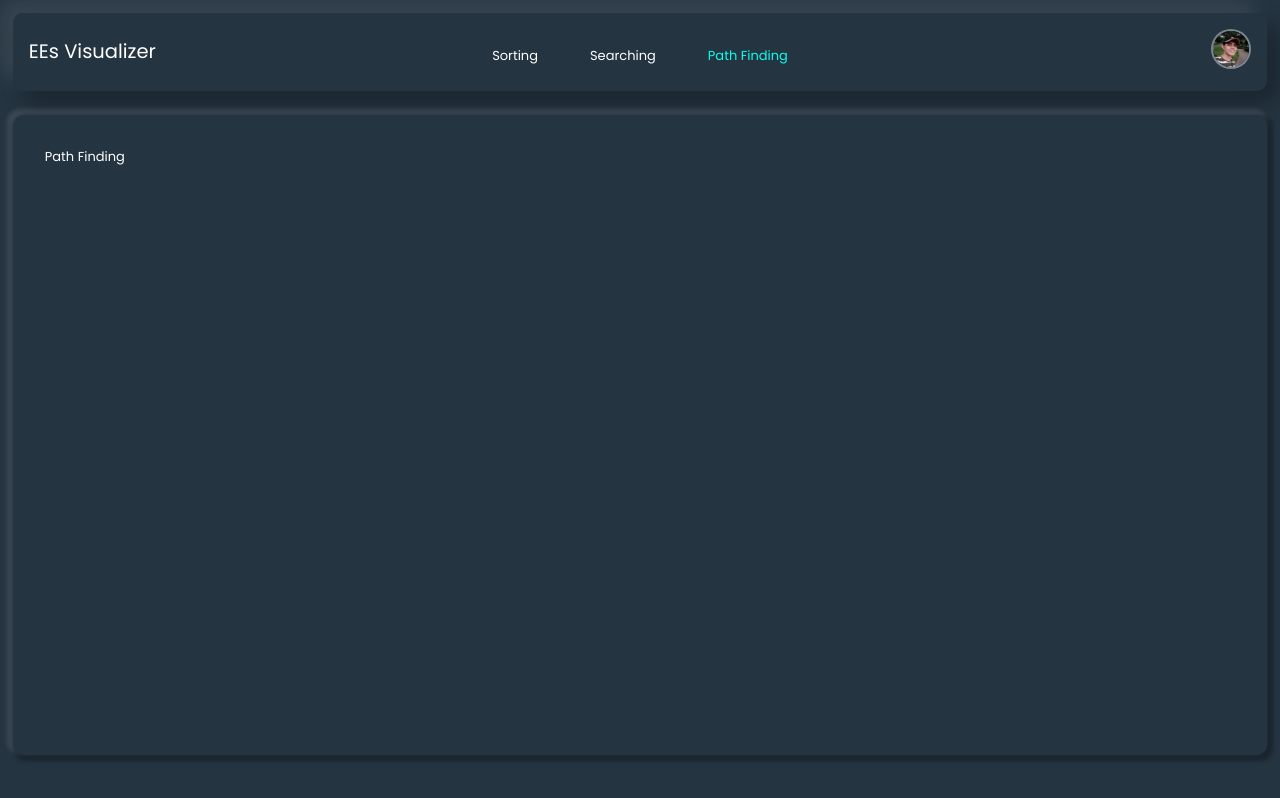
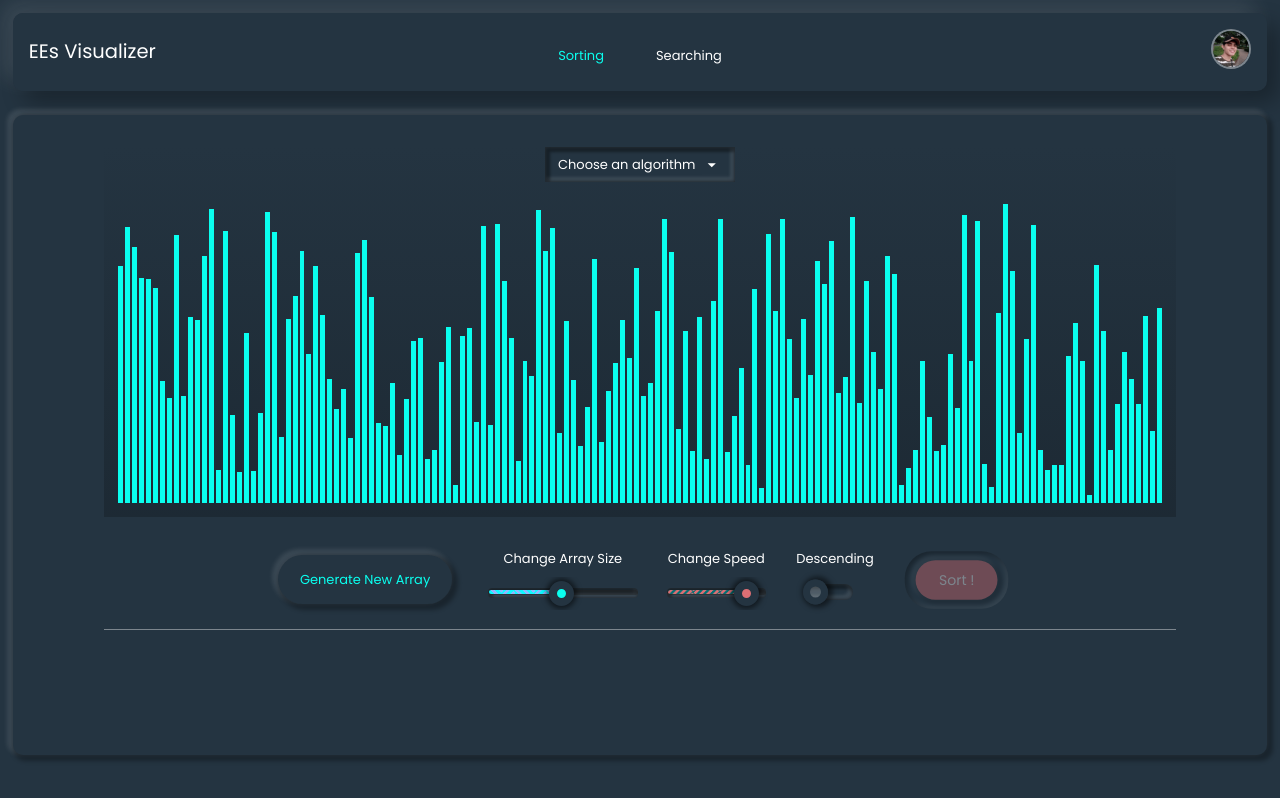
Before and after one commit to EricEchemane/EEs-Visualization-Tool, a React (Create React App) app: page / in a window 1280 px wide. Built offline with nearby package versions, Linux system fonts and the light colour scheme.

Commit message:
Sorting and Searching Tab done

```diff
--- a/src/App.tsx
+++ b/src/App.tsx
@@ -1,16 +1,15 @@
-import {useState} from 'react';
+import { useState } from 'react';
 import { Box } from '@material-ui/core';
 import AppBar from './components/AppBar';
 
 import SortingVisualizer from './components/visualizers/SortingVisualizer';
 import SearchingVisualizer from './components/visualizers/searching/SearchingVisualizer';
-import PathFindingVisualizer from './components/visualizers/pathFinding/PathFindingVisualizer';
 
 import './sass/main.css';
 
 function App() {
 
-    const [currentOpenTab,set_currentOpenTab] = useState(2);
+   const [currentOpenTab, set_currentOpenTab] = useState(0);
 
    function changeTab(n: number) {
       set_currentOpenTab(n);
@@ -34,13 +33,6 @@ function App() {
 
             <SearchingVisualizer />
          </Box>
-           <Box
-                hidden={currentOpenTab !== 2}
-                mt={3}
-                className="f-color1" >
-
-                <PathFindingVisualizer />
-            </Box>
       </Box>
    );
 }
--- a/src/components/AppBar.tsx
+++ b/src/components/AppBar.tsx
@@ -1,5 +1,5 @@
-import {Box, Grid} from '@material-ui/core';
-import {useState} from 'react';
+import { Box, Grid } from '@material-ui/core';
+import { useState } from 'react';
 
 import cire from '../assets/cire.jpg';
 
@@ -7,14 +7,9 @@ import ButtonText from './buttons/ButtonText';
 import Avatar from '@material-ui/core/Avatar';
 
 
-export default function AppBar (props: any) {
+export default function AppBar(props: any) {
 
-    const [activeTab, set_activeTab] = useState(2);
-
-    // function hideSideMenu(trans: string) {
-    //     const dimmer = document.getElementById('dimmer');
-    //     if(dimmer) dimmer.style.transform = `translateX(${trans})`;
-    // }
+   const [activeTab, set_activeTab] = useState(0);
 
    function activeTabIndicator(n: number) {
       set_activeTab(n);
@@ -25,9 +20,11 @@ export default function AppBar (props: any) {
       <Grid
          container
          className="flat-big f-color1"
-            style={{width: '98vw', position: 'relative',
+         style={{
+            width: '98vw', position: 'relative',
             margin: 'auto', top: '1rem', overflow: 'hidden',
-                    borderRadius: '10px'}}
+            borderRadius: '10px'
+         }}
       >
          <Grid
             item xs={6} md={2}
@@ -41,9 +38,8 @@ export default function AppBar (props: any) {
             item xs={12} md={8}
          >
             <Box display="flex" justifyContent="center" alignItems="center" mt={1}>
-                            <ButtonText active={activeTab === 0} handleClick={()=>activeTabIndicator(0)} className="app-tabs" label="Sorting" id="sort-v-btn" value="0" />
-                            <ButtonText active={activeTab === 1} handleClick={()=>activeTabIndicator(1)} className="app-tabs" label="Searching" id="search-v-btn" value="1" />
-                            <ButtonText active={activeTab === 2} handleClick={()=>activeTabIndicator(2)} className="app-tabs" label="Path Finding" id="pathF-v-btn" value="2" />
+               <ButtonText active={activeTab === 0} handleClick={() => activeTabIndicator(0)} className="app-tabs" label="Sorting" id="sort-v-btn" value="0" />
+               <ButtonText active={activeTab === 1} handleClick={() => activeTabIndicator(1)} className="app-tabs" label="Searching" id="search-v-btn" value="1" />
             </Box>
 
          </Grid>
--- a/src/components/visualizers/SortingVisualizer.tsx
+++ b/src/components/visualizers/SortingVisualizer.tsx
@@ -65,7 +65,6 @@ export default function SortingVisualizer(props: any): JSX.Element {
    function sort() {
       // check what algorithm to be use
       let bars = (document.getElementsByClassName('bars') as HTMLCollectionOf<HTMLElement>)
-      console.log(bars)
       for (let x = 0; x < bars.length; x++) {
          if (bars[x]) {
             bars[x].style.backgroundColor = "red"
--- a/src/components/visualizers/pathFinding/PathFindingVisualizer.tsx
+++ /dev/null
@@ -1,16 +0,0 @@
-import { Box } from '@material-ui/core';
-
-export default function PathFindingVisualizer() {
-    return (
-        <Box
-            p={4}
-            className="flat searchVisualizerContainer "
-            style={{
-                width: '98vw', height: '80vh', position: 'relative',
-                margin: 'auto', top: '1rem', overflow: 'hidden',
-                borderRadius: '10px'
-            }} >
-            Path Finding
-        </Box>
-    )
-}
--- a/src/components/visualizers/searching/searchingAlgorithms.tsx
+++ b/src/components/visualizers/searching/searchingAlgorithms.tsx
@@ -16,9 +16,6 @@ export default function getAnimations(array: number[], searchItem: number) {
    resetAnimations();
    fill_LinearAnimationFrames(array, searchItem);
    fill_BinaryAnimationFrames(array, searchItem);
-
-    console.log(LINEAR_SEARCH_ANIMATIONS.length)
-    console.log(BINARY_SEARCH_ANIMATIONS.length)
 
    return [
       LINEAR_SEARCH_ANIMATIONS,
@@ -88,7 +85,7 @@ function binSearch(
    upperBound: number,
    NoOfSteps: number): number {
 
-    if(lowerBound > upperBound) return -1;
+   if (lowerBound > upperBound) return -1;
 
    NoOfSteps += 1;
    let midIndex = (upperBound + lowerBound + 1) / 2;
```
Also changed, not shown: 1 other file (tests, documents, lock files or other folders). Lines whose indentation alone changed are shown as unchanged.
